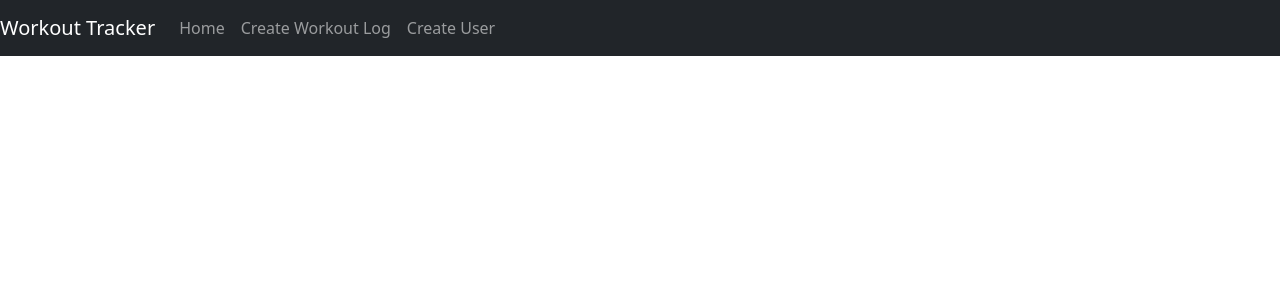
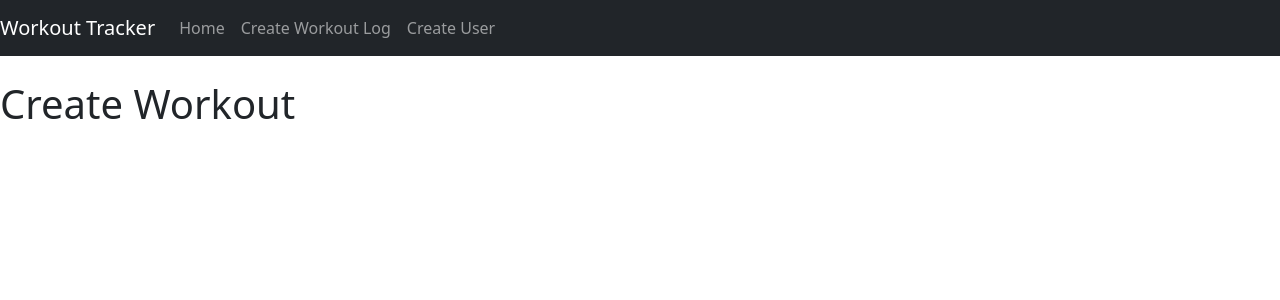
Before and after one commit to damjanh/workout-frontend, a React (Create React App) app: page /create in a window 1280 px wide. Shown: the top 300 px of the page. Built offline with nearby package versions, Linux system fonts and the light colour scheme.

Commit message:
Main component stubs

```diff
--- a/src/App.js
+++ b/src/App.js
@@ -2,6 +2,9 @@ import { BrowserRouter as Router, Route, Routes } from "react-router-dom";
 import "bootstrap/dist/css/bootstrap.min.css";
 import NavBar from "./components/NavBar";
 import WorkoutList from "./components/WorkoutList";
+import CreateWorkout from "./components/CreateWorkout";
+import CreateUser from "./components/CreateUser";
+import EditWorkout from "./components/EditWorkout";
 
 function App() {
   return (
@@ -10,6 +13,9 @@ function App() {
       <br/>
       <Routes>
         <Route path="/" element={<WorkoutList/>} />
+        <Route path="/edit/:id" element={<EditWorkout/>} />
+        <Route path="/create" element={<CreateWorkout/>} />
+        <Route path="/user" element={<CreateUser/>} />
       </Routes>
     </Router>
   );
--- /dev/null
+++ b/src/components/CreateUser.js
@@ -0,0 +1,9 @@
+const CreateUser = () => {
+  return (
+    <div>
+      <h1>Create User</h1>
+    </div>
+  )
+}
+
+export default CreateUser
--- /dev/null
+++ b/src/components/CreateWorkout.js
@@ -0,0 +1,9 @@
+const CreateWorkout = () => {
+  return (
+    <div>
+      <h1>Create Workout</h1>
+    </div>
+  )
+}
+
+export default CreateWorkout
--- /dev/null
+++ b/src/components/EditWorkout.js
@@ -0,0 +1,9 @@
+const EditWorkout = () => {
+  return (
+    <div>
+      <h1>Edit Workout</h1>
+    </div>
+  )
+}
+
+export default EditWorkout
```
